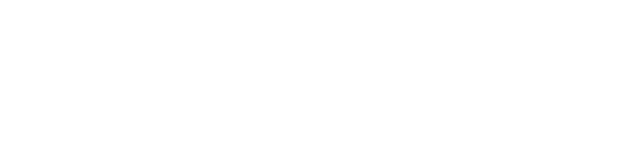
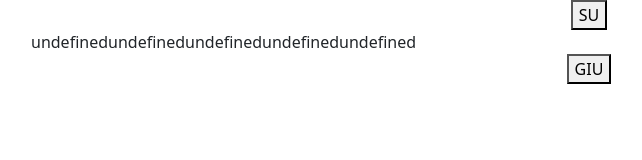
Before and after one commit to DiegoFarrugio/js-array-carousel, a plain HTML site: page index.html in a window 1280 px wide. Shown: the whole page, without its empty margins (51-693 px from the left). Drawn offline with nearby package versions, Linux system fonts and the light colour scheme.

Commit message:
Secondo milleston (da aggiustare)

```diff
--- a/css/style.css
+++ b/css/style.css
@@ -0,0 +1,18 @@
+.containerImg{
+    width: 100%;
+    height: 100%;
+}
+
+.dimension-foto{
+    width: 500px;
+    height: 50vh;
+    margin: 0 auto;
+    display: flex;
+    justify-content: center;
+}
+
+button{
+    margin: 0 auto;
+    display: flex;
+    justify-content: center;
+}
--- a/index.html
+++ b/index.html
@@ -14,7 +14,24 @@
 
 <body>
 
+    <div class="container">
 
+        <button class="button-above">SU</button>
+
+        <div class="containerImg">
+
+            <!--<img class="dimension-foto d-block" src="img/01.webp" alt="">
+            <img class="dimension-foto d-none" src="img/02.webp" alt="">
+            <img class="dimension-foto d-none" src="img/03.webp" alt="">
+            <img class="dimension-foto d-none" src="img/04.webp" alt="">
+            <img class="dimension-foto d-none" src="img/05.webp" alt=""> !-->
+
+        </div>
+
+
+        <button class="button-under">GIU</button>
+
+    </div>
 
     <!--JAVASCRIPT-->
     <script type="text/javascript" src="js/scripts.js"></script>
--- a/js/scripts.js
+++ b/js/scripts.js
@@ -2,3 +2,27 @@
 // - Creiamo il markup statico
 // - Costruiamo il container e inseriamo un'immagine grande al centro
 // - Avremo così la struttura base e gli stili pronti per poterci poi concentrare solamente sull'aspetto logico.
+
+
+//MILESTONE 2
+//Rimuoviamo tutto il markup statico e inseriamo tutte le immagini dinamicamente servendoci dell'array fornito e un semplice ciclo for che concatena un template literal.
+//Tutte le immagini saranno nascoste, tranne la prima, che avrà una classe specifica che la renderà visibile.
+//Al termine di questa fase ci ritroveremo con lo stesso slider stilato nella milestone 1, ma costruito dinamicamente attraverso JavaScript.
+
+
+const containerImg = document.querySelector('.containerImg');
+console.log('container Img', containerImg, containerImg);
+
+const arrayImgHtml = [
+    '<img class="dimension-foto d-block" src="img/01.webp" alt="">',
+    '<img class="dimension-foto d-none" src="img/02.webp" alt="">',
+    '<img class="dimension-foto d-none" src="img/03.webp" alt="">',
+    '<img class="dimension-foto d-none" src="img/04.webp" alt="">',
+    '<img class="dimension-foto d-none" src="img/05.webp" alt="">'
+];
+
+console.log(arrayImgHtml), typeof arrayImgHtml;
+
+for (let i = 0; i < arrayImgHtml.length; i++){
+    containerImg.innerHTML += containerImg [i];
+}
```
Also changed, not shown: img/01.webp (added), img/02.webp (added), img/03.webp (added), img/04.webp (added), img/05.webp (added).
